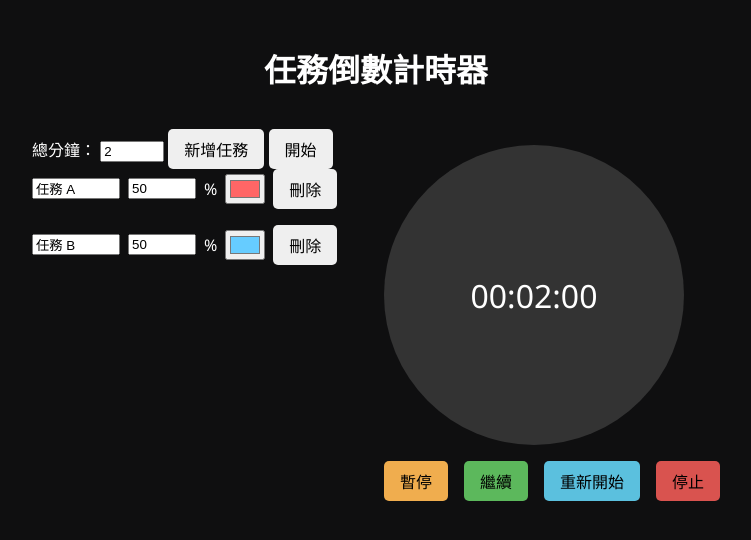
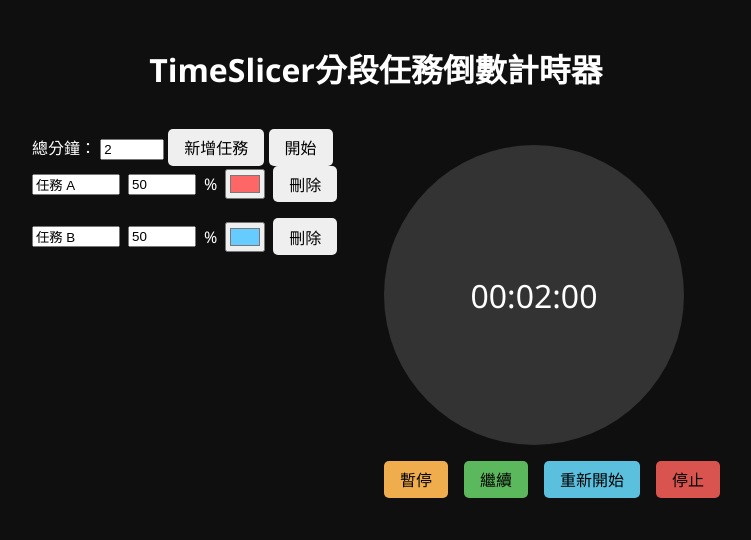
Before and after one commit to msmonk/countdown-timer, a plain HTML site: page index.html in a window 1280 px wide. Shown: the whole page, without its empty margins (264-1015 px from the left). Drawn offline with Linux system fonts and the light colour scheme.

Commit message:
Update index.html

```diff
--- a/index.html
+++ b/index.html
@@ -3,7 +3,7 @@
 <head>
   <meta charset="UTF-8" />
   <meta name="viewport" content="width=device-width, initial-scale=1.0"/>
-  <title>任務倒數計時器</title>
+  <title>TimeSlicer分段任務倒數計時器</title>
   <style>
     body { background-color: #0f0f10; color: white; font-family: 'Segoe UI', sans-serif;
            display: flex; flex-direction: column; align-items: center; padding: 1em; }
@@ -17,7 +17,7 @@
     .segment-row input[type="number"] { width: 60px; }
     .segment-row input[type="color"] { width: 40px; height: 30px; }
     .buttons { margin-top: 1em; display: flex; gap: 1em; }
-    button { padding: 0.5em 1em; font-size: 1em; cursor: pointer; border-radius: 5px; border: none; }
+    button { padding: 0.4em 1em; font-size: 1em; cursor: pointer; border-radius: 5px; border: none; }
     .pause { background-color: #f0ad4e; }
     .restart { background-color: #5bc0de; }
     .continue { background-color: #5cb85c; }
@@ -32,7 +32,7 @@
   </style>
 </head>
 <body>
-  <h1>任務倒數計時器</h1>
+  <h1>TimeSlicer分段任務倒數計時器</h1>
   <div style="display: flex; gap: 2em; align-items: flex-start; margin-top: 1em;">
     <div>
       <label for="input-minutes">總分鐘：</label>
@@ -141,7 +141,7 @@
         const usedColors = [...document.querySelectorAll('.segColor')].map(input => input.value);
         color = predefinedColors.find(c => !usedColors.includes(c)) || '#66ccff';
       }
-      if (segmentRows.children.length >= 6) return alert("最多6項任務");
+      if (segmentRows.children.length >= 8) return alert("最多8項任務");
       const row = document.createElement('div');
       row.className = 'segment-row';
       row.setAttribute('draggable', true);
```
